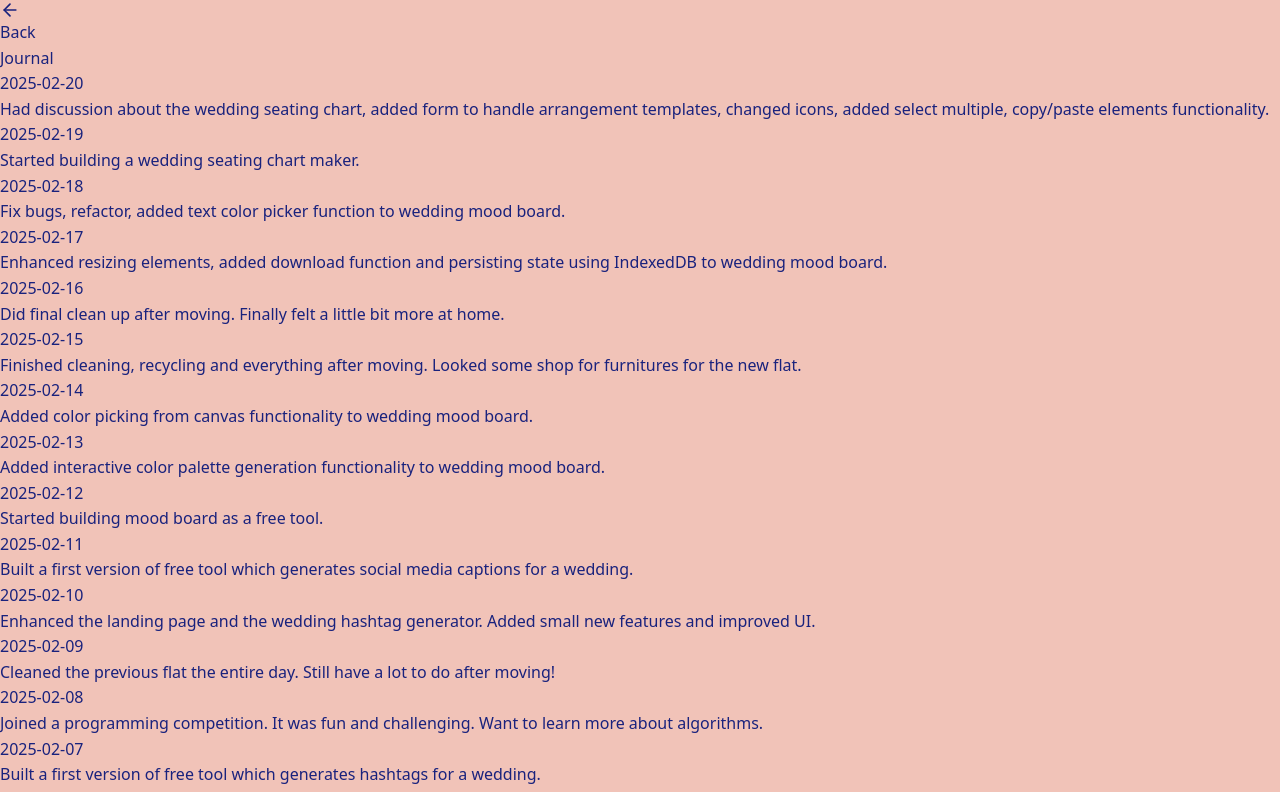
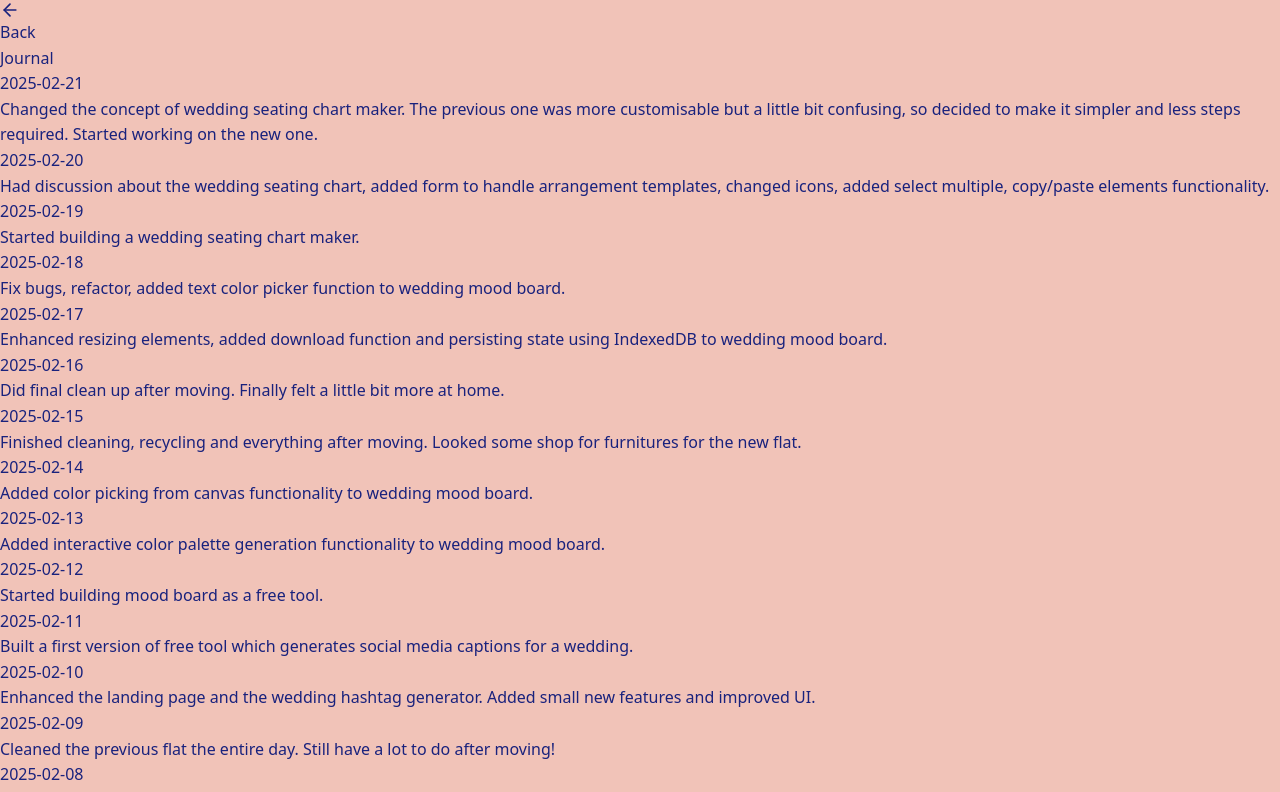
Before and after one commit to minamicode/minamicode.com, a Next.js app: page /journal in a window 1280 px wide. Shown: the top 792 px of the page. Built offline with nearby package versions, Linux system fonts and the light colour scheme.

Commit message:
add a journal entry

```diff
--- a/src/app/_components/JournalEntries.tsx
+++ b/src/app/_components/JournalEntries.tsx
@@ -6,6 +6,10 @@ type JournalEntry = {
 };
 
 const entries: JournalEntry[] = [
+  {
+    date: "2025-02-21",
+    text: "Changed the concept of wedding seating chart maker. The previous one was more customisable but a little bit confusing, so decided to make it simpler and less steps required. Started working on the new one.",
+  },
   {
     date: "2025-02-20",
     text: "Had discussion about the wedding seating chart, added form to handle arrangement templates, changed icons, added select multiple, copy/paste elements functionality.",
```
